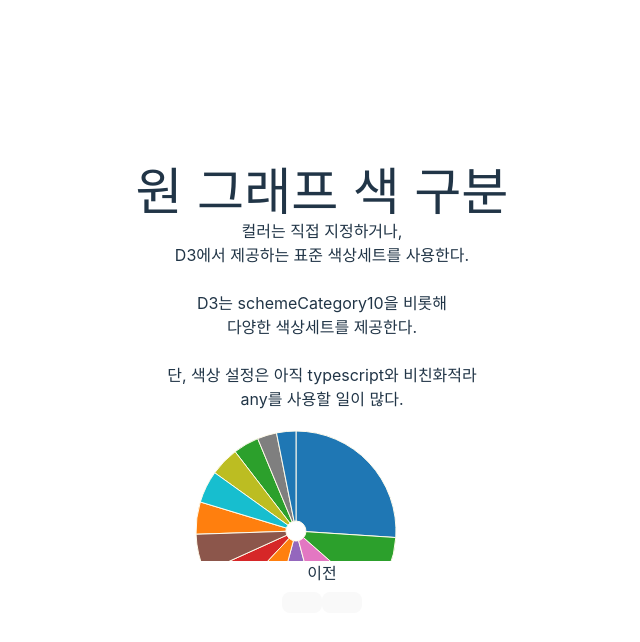
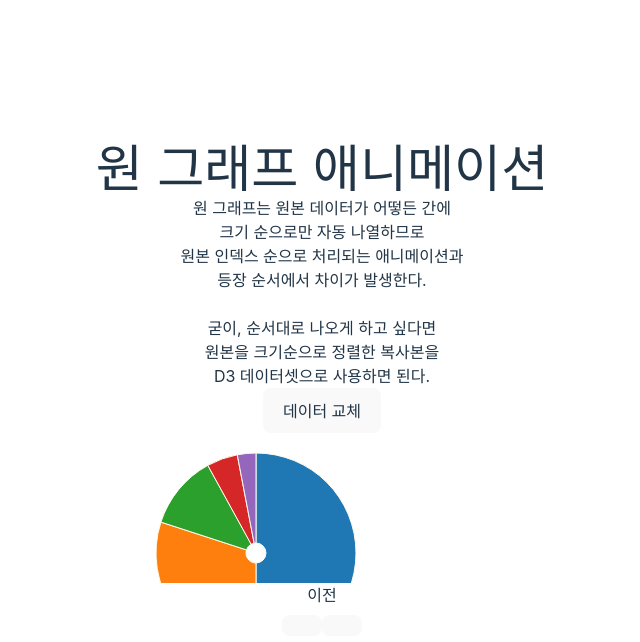
Before and after one commit to elian118/d3, a React (Vite) app: page / in a window 1280 px wide. Shown: the top 642 px of the page, without its empty margins (318-958 px from the left). Built offline with nearby package versions, Linux system fonts and the light colour scheme.

Commit message:
원 그래프 애니메이션

```diff
--- a/src/App.tsx
+++ b/src/App.tsx
@@ -7,7 +7,7 @@ const App = () => {
   const [disIdx, setDisIdx] = useState<number>(0);
 
   useEffect(() => {
-    setDisIdx(7);
+    setDisIdx(8);
   }, []);
 
   return (
--- a/src/consts/compList/compList.tsx
+++ b/src/consts/compList/compList.tsx
@@ -6,6 +6,7 @@ import { Ruler } from '@/pages/2-7.Ruler';
 import { VerticalBarGraph } from '@/pages/7-1.VerticalBarGraph';
 import { PieChartSample } from '@/pages/8-1.PieChart';
 import { PieColorChart } from '@/pages/8-2.PieColorChart';
+import { PieAnimationChart } from '@/pages/8-3.PieAnimationChart';
 
 export const compList = [
   <Sample />,
@@ -16,4 +17,5 @@ export const compList = [
   <VerticalBarGraph />,
   <PieChartSample />,
   <PieColorChart />,
+  <PieAnimationChart />,
 ];
--- a/src/pages/8-1.PieChart/DescView.tsx
+++ b/src/pages/8-1.PieChart/DescView.tsx
@@ -13,9 +13,9 @@ export const DescView = () => {
       각각의 비율로 부채꼴 크기를 제한하게 된다.
       <br />
       <br />
-      타입스크립트 환경에서는
+      막대그래프와 달리, 데이터 크기 순으로만
       <br />
-      arc() 타입까지 요구하니 꼭 채워두자.
+      자동 나열하는 것도 특징이다.
     </div>
   );
 };
--- a/src/pages/8-2.PieColorChart/DescView.tsx
+++ b/src/pages/8-2.PieColorChart/DescView.tsx
@@ -13,9 +13,8 @@ export const DescView = () => {
       다양한 색상세트를 제공한다.
       <br />
       <br />
-      단, 색상 설정은 아직 typescript와 비친화적라
-      <br />
-      any를 사용할 일이 많다.
+      참고로, 아직 D3는 typescript 호환도가 낮아
+      <br />원 그래프부터 any를 사용할 일이 많다.
     </div>
   );
 };
--- a/src/pages/8-2.PieColorChart/PieColorChart.tsx
+++ b/src/pages/8-2.PieColorChart/PieColorChart.tsx
@@ -15,7 +15,7 @@ export const PieColorChart = () => {
   const arc = d3
     .arc<PieArcDatum<number | { valueOf(): number }>>()
     .innerRadius(10)
-    .outerRadius(100); // 원 그래프 안쪽 반지름, 바깥 반지름 설정 =>
+    .outerRadius(100); // 원 그래프 안쪽 반지름, 바깥 반지름 설정
   const d3Colors = scaleOrdinal<string>(schemeCategory10); // d3에서 제공하는 표준 10색(schemeCategory10) => 그 외 색상 세트는 schemeCategory10 -> ctrl + click 으로 확인 가능
 
   let pieElement = svg.selectAll('path').data(pie(dataSet));
--- /dev/null
+++ b/src/pages/8-3.PieAnimationChart/DescView.tsx
@@ -0,0 +1,22 @@
+import React from 'react';
+
+export const DescView = () => {
+  return (
+    <div className="mt-4">
+      원 그래프는 원본 데이터가 어떻든 간에
+      <br />
+      크기 순으로만 자동 나열하므로
+      <br />
+      원본 인덱스 순으로 처리되는 애니메이션과
+      <br />
+      등장 순서에서 차이가 발생한다.
+      <br />
+      <br />
+      굳이, 순서대로 나오게 하고 싶다면
+      <br />
+      원본을 크기순으로 정렬한 복사본을
+      <br />
+      D3 데이터셋으로 사용하면 된다.
+    </div>
+  );
+};
--- /dev/null
+++ b/src/pages/8-3.PieAnimationChart/PieAnimationChart.tsx
@@ -0,0 +1,83 @@
+import React, { useEffect, useRef, useState } from 'react';
+import {
+  interpolate,
+  PieArcDatum,
+  scaleOrdinal,
+  schemeCategory10,
+  select,
+} from 'd3';
+import { initDataSet, initDataSet2, svgHeight } from '@/consts/pieChart';
+import { svgWidth } from '@/consts/verticalBarGraph';
+import { DescView } from './DescView';
+import * as d3 from 'd3';
+import { Button } from '@material-tailwind/react';
+
+export const PieAnimationChart = () => {
+  const svgRef = useRef<SVGSVGElement | null>(null);
+  const svg = select(svgRef?.current);
+
+  const [dataSet, setDataSet] = useState<number[]>([]);
+
+  const pie = d3.pie<number>().value((d) => d)(dataSet);
+  const arc = d3.arc<PieArcDatum<number>>().innerRadius(10).outerRadius(100);
+  const d3Colors = scaleOrdinal().range(schemeCategory10);
+
+  let pieElement = svg.selectAll('path').data(pie);
+
+  const updateData = () => {
+    pieElement
+      .join(
+        (enter) => enter.append('path').attr('class', 'pie'),
+        (update) => update.attr('class', 'pie'),
+        (exit) => exit.remove(),
+      )
+      .attr('d', arc)
+      .attr('transform', `translate(${svgWidth / 2}, ${svgHeight / 2})`)
+      .style('fill', d3Colors as any)
+      .style('opacity', 0)
+      .transition()
+      .duration(dataSet.length * (1000 / (dataSet.length * 2)))
+      .delay((d, i) => i * (1000 / (dataSet.length * 2)))
+      .style('opacity', 1)
+      .attrTween('d', (d) => {
+        const interpol = interpolate(
+          { startAngle: d.startAngle, endAngle: d.startAngle },
+          { startAngle: d.startAngle, endAngle: d.endAngle },
+        );
+        // @ts-ignore
+        return (t) => arc(interpol(t));
+      });
+  };
+
+  useEffect(() => {
+    updateData();
+  }, [dataSet]);
+
+  useEffect(() => {
+    setDataSet(initDataSet);
+  }, []);
+
+  return (
+    <div className="flex flex-col justify-center items-center">
+      <h1>원 그래프 애니메이션</h1>
+      <DescView />
+      <Button
+        className="mt-4"
+        color="teal"
+        ripple
+        variant="filled"
+        size="sm"
+        onClick={() => {
+          setDataSet(
+            JSON.stringify(dataSet) === JSON.stringify(initDataSet)
+              ? initDataSet2
+              : initDataSet,
+          );
+        }}
+      >
+        데이터 교체
+      </Button>
+      <svg ref={svgRef} className="w-[300px] h-[300px]" />
+    </div>
+  );
+};
--- /dev/null
+++ b/src/pages/8-3.PieAnimationChart/index.ts
@@ -0,0 +1 @@
+export * from './PieAnimationChart';
```
